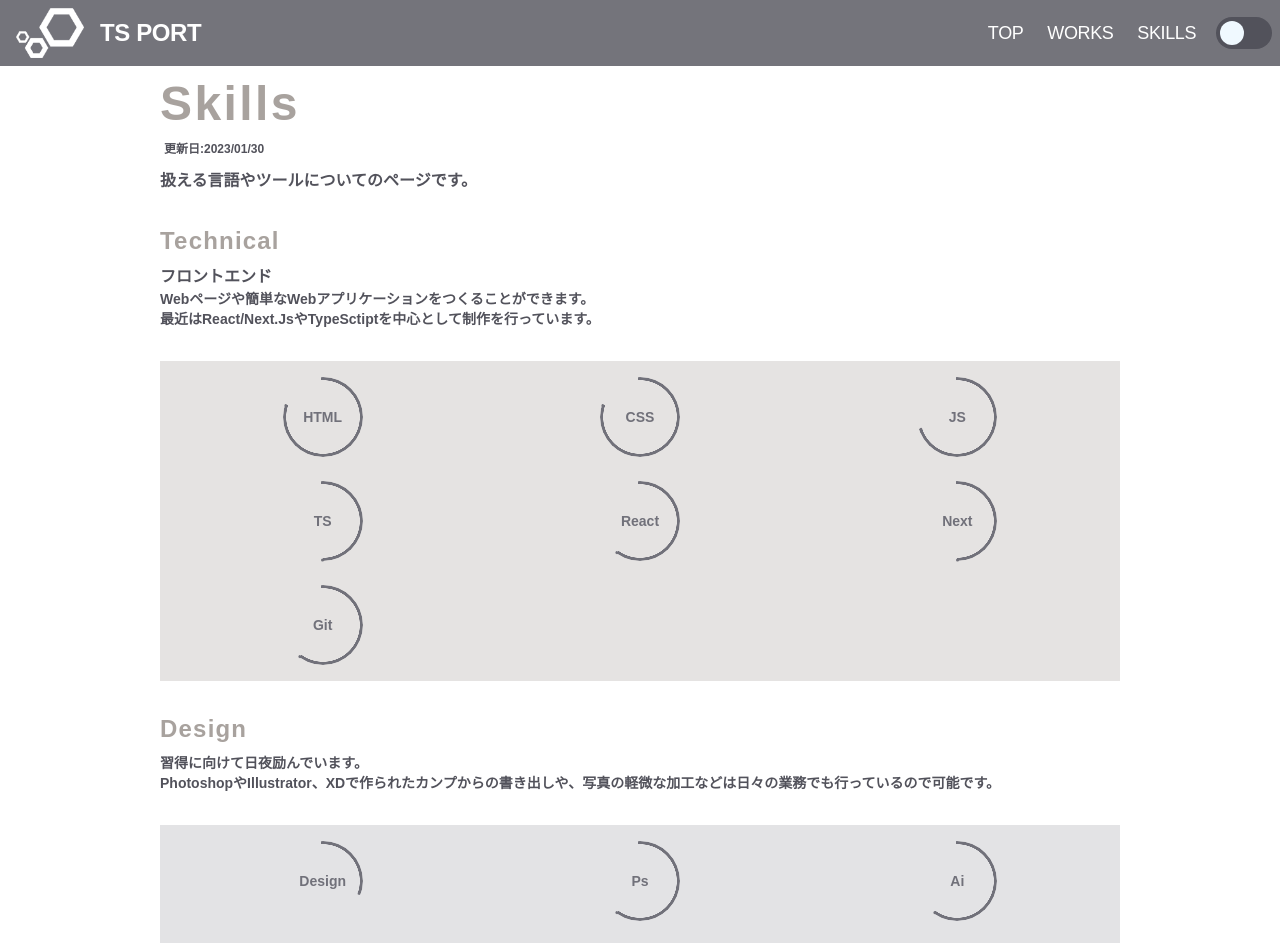
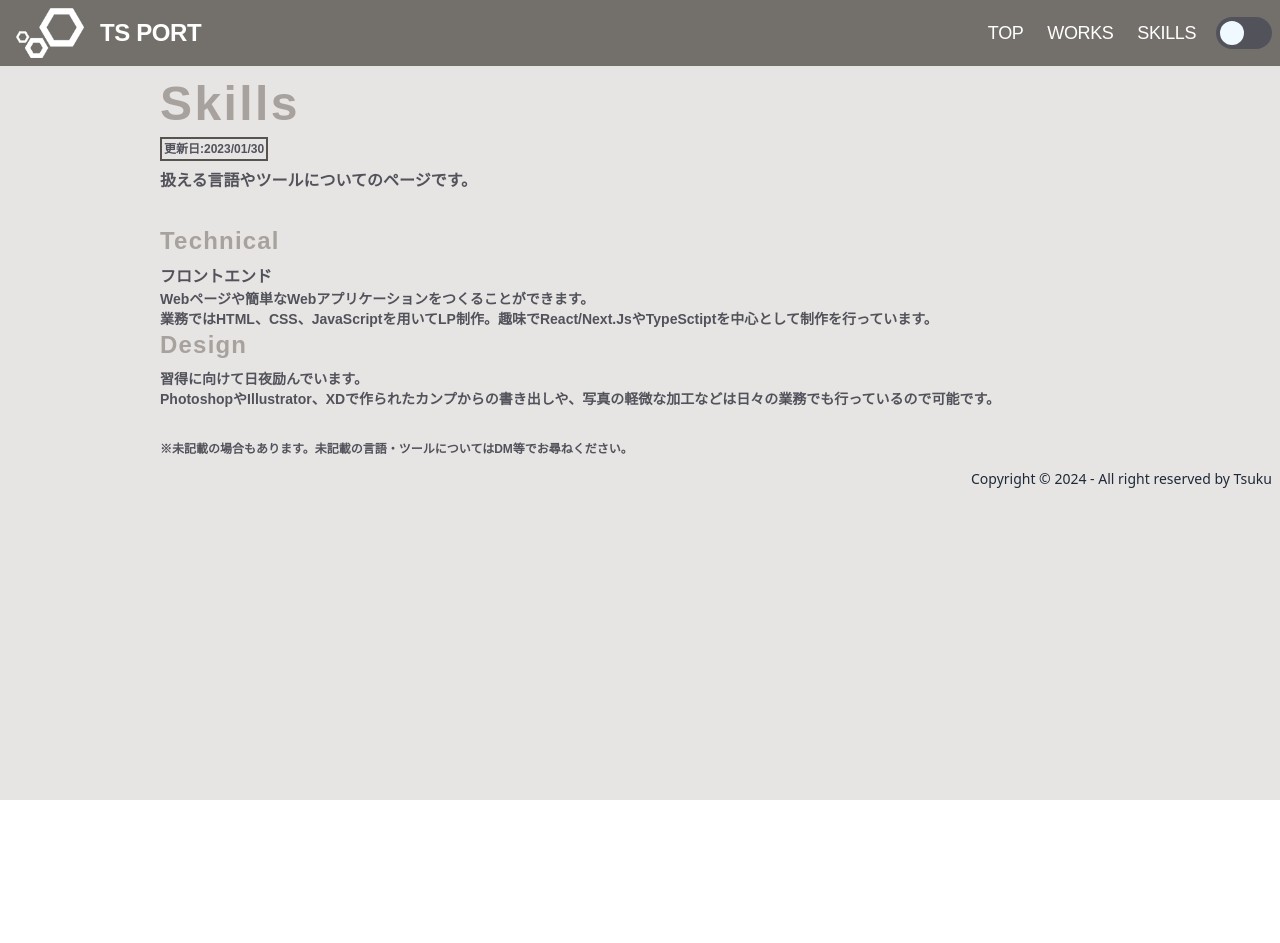
Before and after one commit to tsukuruhito/ts-portfolio, a Next.js app: page /skills in a window 1280 px wide. Shown: the top 943 px of the page. After the commit the page ends 800 px from the top, so only its background shows below. Built offline with nearby package versions, Linux system fonts and the light colour scheme.

Commit message:
fix transition animation

```diff
--- a/pages/skills.tsx
+++ b/pages/skills.tsx
@@ -1,31 +1,12 @@
-import { motion, VariantLabels } from "framer-motion";
 import Layout from "../src/components/Layout/Layout";
-import Skills from "../src/components/Skills";
 
 const skills = () => {
-  const techSkills = [
-    { id: 1, skill: "HTML", score: 80 },
-    { id: 2, skill: "CSS", score: 80 },
-    { id: 3, skill: "JS", score: 70 },
-    { id: 4, skill: "TS", score: 50 },
-    { id: 5, skill: "React", score: 60 },
-    { id: 6, skill: "Next", score: 50 },
-    { id: 7, skill: "Git", score: 60 },
-  ];
-  const designSkills = [
-    { id: 1, skill: "Design", score: 30 },
-    { id: 2, skill: "Ps", score: 60 },
-    { id: 3, skill: "Ai", score: 60 },
-    { id: 4, skill: "Ae", score: 50 },
-    { id: 5, skill: "Pr", score: 40 },
-    { id: 6, skill: "XD", score: 70 },
-  ];
   return (
     <Layout title="Skills" isHeader isMenu isFooter>
       <div className="lower_page">
         <div className="mb-8">
           <h2 className="h_section">skills</h2>
-          <p className="text-xs border-2 border-white inline-block p-0.5 mb-2">
+          <p className="text-xs border-2 dark:border-white border-stone-600 inline-block p-0.5 mb-2">
             更新日:<time dateTime="2023-01-30">2023/01/30</time>
           </p>
           <p>扱える言語やツールについてのページです。</p>
@@ -35,33 +16,7 @@ const skills = () => {
           <h4>フロントエンド</h4>
           <div className="font-rodin text-sm">
             <p>Webページや簡単なWebアプリケーションをつくることができます。</p>
-            <p>
-              最近はReact/Next.jsやTypeSctiptを中心として制作を行っています。
-            </p>
-          </div>
-          <div className="metricsBox p-2 bg-stone-400/30 before:border-stone-400 before:-top-2 before:-left-2">
-            <div className="w-full grid grid-cols-3 gap-2">
-              {techSkills.map((tech) => {
-                return (
-                  <div
-                    key={tech.id}
-                    className="inline-block text-center text-zinc-500 dark:text-white"
-                  >
-                    <motion.div
-                      className="radial-progress m-2 radial-variant text-sm xs:text-base"
-                      initial={{ "--value": 0 } as unknown as VariantLabels}
-                      whileInView={
-                        { "--value": tech.score } as unknown as VariantLabels
-                      }
-                      transition={{ duration: 1, ease: "easeInOut" }}
-                      viewport={{ once: true }}
-                    >
-                      {tech.skill}
-                    </motion.div>
-                  </div>
-                );
-              })}
-            </div>
+            <p>業務ではHTML、CSS、JavaScriptを用いてLP制作。趣味でReact/Next.jsやTypeSctiptを中心として制作を行っています。</p>
           </div>
         </section>
         <section>
@@ -71,30 +26,6 @@ const skills = () => {
             <p>
               PhotoshopやIllustrator、XDで作られたカンプからの書き出しや、写真の軽微な加工などは日々の業務でも行っているので可能です。
             </p>
-          </div>
-          <div className="metricsBox p-2 bg-zinc-400/30 before:border-zinc-400 before:-bottom-2 before:-right-2">
-            <div className="w-full grid grid-cols-3 gap-2">
-              {designSkills.map((des) => {
-                return (
-                  <div
-                    key={des.id}
-                    className="inline-block text-center text-zinc-500 dark:text-white"
-                  >
-                    <motion.div
-                      className="radial-progress m-2 radial-variant text-sm xs:text-base"
-                      initial={{ "--value": 0 } as unknown as VariantLabels}
-                      whileInView={
-                        { "--value": des.score } as unknown as VariantLabels
-                      }
-                      transition={{ duration: 1, ease: "easeInOut" }}
-                      viewport={{ once: true }}
-                    >
-                      {des.skill}
-                    </motion.div>
-                  </div>
-                );
-              })}
-            </div>
           </div>
         </section>
         <p className="text-xs mt-8">
--- a/src/components/Kv.tsx
+++ b/src/components/Kv.tsx
@@ -1,5 +1,4 @@
 import { motion } from "framer-motion";
-import Image from "next/image";
 import { useState } from "react";
 
 const Kv = () => {
@@ -26,23 +25,14 @@ const Kv = () => {
   };
   return (
     <div className="h-screen mx-auto relative overflow-hidden">
-      <>
         <motion.div
-          className="relative z-10 left-1/2 top-1/2 -translate-x-1/2 -translate-y-1/2 object-cover object-left-bottom"
+          className="relative z-10 left-1/2 top-1/2 -translate-x-1/2 -translate-y-1/2 object-cover object-left-bottom bg-hero bg-center"
           variants={zoomIn}
           initial={"initial"}
           animate={"animate"}
           transition={{ duration: 1.5, ease: [0.2, 0.05, -0.01, 0.9] }}
           style={{ width: "100vw", height: "100vh" }}
         >
-          <Image
-            src="/kvimg.webp"
-            alt="kv"
-            fill
-            sizes="100vw"
-            priority
-            className="brightness-60 object-cover"
-          />
         </motion.div>
         <motion.div className="kv_title md:ml-24 text-right w-full p-4 box-border md:p-0 md:w-auto">
           <motion.div
@@ -92,10 +82,9 @@ const Kv = () => {
             className="kv_sub font-rodin leading-relaxed"
           >
             <p>クリエイティブに生きたい</p>
-            <p>そんな僕の表現の入口</p>
+            <p>そんな自分の表現のポータル</p>
           </motion.div>
         </motion.div>
-      </>
     </div>
   );
 };
--- a/src/components/Layout/Header.tsx
+++ b/src/components/Layout/Header.tsx
@@ -13,20 +13,14 @@ const Header = (props: Props) => {
   return (
     <header
       className={`fixed top-0 w-full z-50 font-futura tracking-tight py-2 uppercase transition-all duration-500 ease-in-out
+      flex justify-between items-center flex-row
         ${
           router.pathname !== "/"
-            ? "bg-zinc-600/80 dark:border-gray-600 text-white"
+            ? "bg-stone-600/80 dark:bg-stone-800/80 dark:border-gray-600 text-white"
             : "bg-transparent text-white"
         }
       `}
     >
-      <motion.div
-        initial={{ opacity: 0, pointerEvents: "none", filter: "blur(5px)" }}
-        animate={{ opacity: 1, pointerEvents: "auto", filter: "blur(0px)" }}
-        exit={{ opacity: 0, pointerEvents: "none", filter: "blur(5px)" }}
-        transition={{ ease: "easeInOut", duration: 0.5 }}
-        className="flex justify-between items-center flex-row"
-      >
         <h1 className="cursor-pointer">
           <Link href="/" className="flex items-center">
             <span className="w-[100px] h-[50px] relative">
@@ -76,7 +70,6 @@ const Header = (props: Props) => {
             <Theme />
           </li>
         </ul>
-      </motion.div>
     </header>
   );
 };
--- a/src/components/Layout/Layout.tsx
+++ b/src/components/Layout/Layout.tsx
@@ -26,9 +26,9 @@ const Layout: FunctionComponent<Props> = ({
       <Head>
         <title>{router.pathname === "/" ? title : `${title} | Ts Port`}</title>
       </Head>
-      <div className="bg-white dark:bg-zinc-600 min-h-screen">
-        {isHeader && <Header isMenu={isMenu} />}
+      <div className="bg-stone-200 dark:bg-stone-600 min-h-screen">
         <SceneChange>
+          {isHeader && <Header isMenu={isMenu} />}
           {children}
           {isFooter && <Footer />}
         </SceneChange>
--- a/src/components/SceneChange.tsx
+++ b/src/components/SceneChange.tsx
@@ -7,10 +7,11 @@ type Props = {
 const SceneChange = ({ children }: Props) => {
   return (
     <motion.div
-      initial={{ opacity: 0, pointerEvents: "none", filter: "blur(5px)" }}
-      animate={{ opacity: 1, pointerEvents: "auto", filter: "blur(0px)" }}
+      initial={{ opacity: 0, pointerEvents: "none" }}
+      animate={{ opacity: 1, pointerEvents: "initial", filter: "none" }}
       exit={{ opacity: 0, pointerEvents: "none", filter: "blur(5px)" }}
       transition={{ ease: "easeInOut", duration: 0.5 }}
+      className="relative"
     >
       {children}
     </motion.div>
--- a/tailwind.config.js
+++ b/tailwind.config.js
@@ -5,7 +5,11 @@ module.exports = {
     "./src/components/**/*.{js,ts,jsx,tsx}",
   ],
   theme: {
-    extend: {},
+    extend: {
+      backgroundImage: {
+        'hero': "url('/kvimg.webp')",
+      }
+    },
   },
   darkMode: "class",
   plugins: [require("daisyui")],
```
